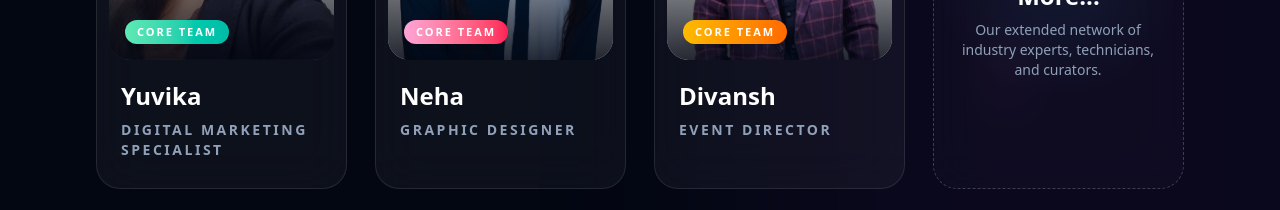
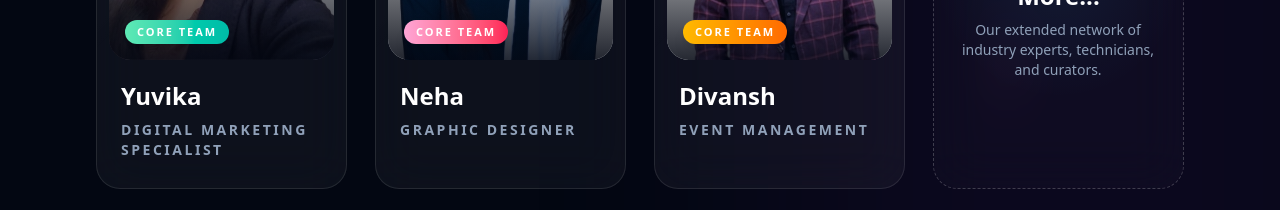
Before and after one commit to ayush25218/BlueKiteEvents, a Next.js app in the folder frontend/: page /about in a window 1280 px wide. Shown: the part 3060-3270 px from the top of the page. Built offline with nearby package versions, Linux system fonts and the light colour scheme.

Commit message:
style: change Divansh's role from Event Director to Event Management on About page

```diff
--- a/frontend/src/app/about/page.tsx
+++ b/frontend/src/app/about/page.tsx
@@ -12,7 +12,7 @@ const teamMembers = [
   { name: "Ayush", role: "Software Developer", image: "/images/about/Ayush.jpeg", accent: "from-amber-300 to-orange-500" },
   { name: "Yuvika", role: "Digital marketing Specialist", image: "/images/about/Yuvika.png", accent: "from-emerald-300 to-teal-500" },
   { name: "Neha", role: "Graphic Designer", image: "/images/about/Neha.png", accent: "from-pink-300 to-rose-500" },
-  { name: "Divansh", role: "Event Director", image: "/images/about/Divansh.jpeg", accent: "from-amber-400 to-orange-500" },
+  { name: "Divansh", role: "Event Management", image: "/images/about/Divansh.jpeg", accent: "from-amber-400 to-orange-500" },
 ];
 
 export default function AboutPage() {
```
